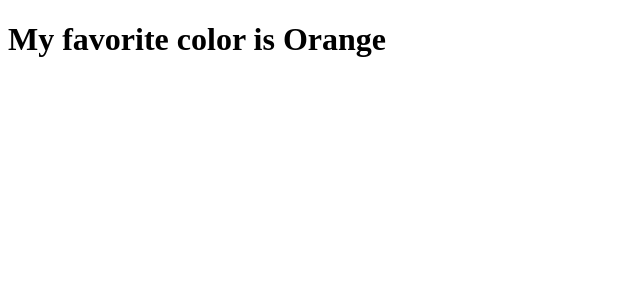
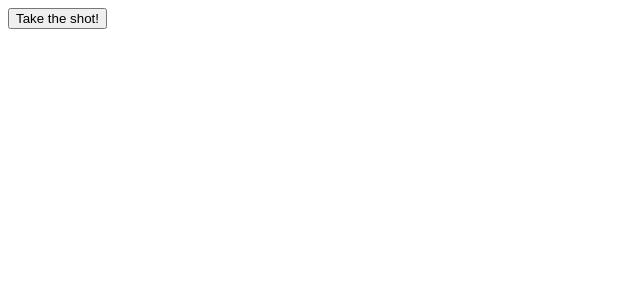
Before and after one commit to kipruto/React-Intro, a React (Create React App) app: page / in a window 1280 px wide. Shown: the top 300 px of the page, without its empty margins (0-640 px from the left). Built offline with nearby package versions, Linux system fonts and the light colour scheme.

Commit message:
React event example

```diff
--- a/src/index.js
+++ b/src/index.js
@@ -1,24 +1,10 @@
 import React from 'react'
 import ReactDOM from 'react-dom'
 
-class Header extends React.Component {
-    constructor(props) {
-        super(props);
-        this.state = {
-            favouriteColor: "Red"
-        };
-    }
-    componentDidMount() {
-        setTimeout(()=> {
-            this.setState({favouriteColor: "Orange"})
-        }, 3000);
-    }
-    render() {
-        return (
-            <h1>My favorite color is {this.state.favouriteColor}</h1>
-        );
-    }
-
+function shoot() {
+    alert("Great shot!");
 }
 
-ReactDOM.render(<Header favCol="Green" />, document.getElementById("root"));
+const myElement = (<button onClick={shoot}>Take the shot!</button>)
+
+ReactDOM.render(myElement, document.getElementById("root"));
```
